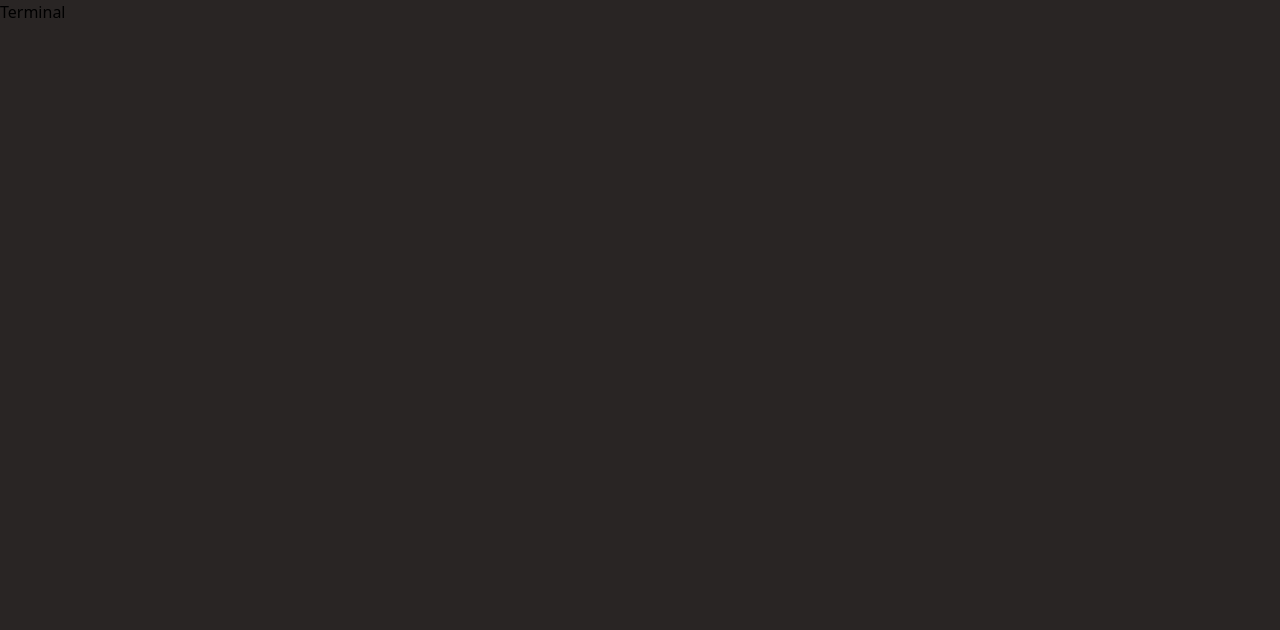
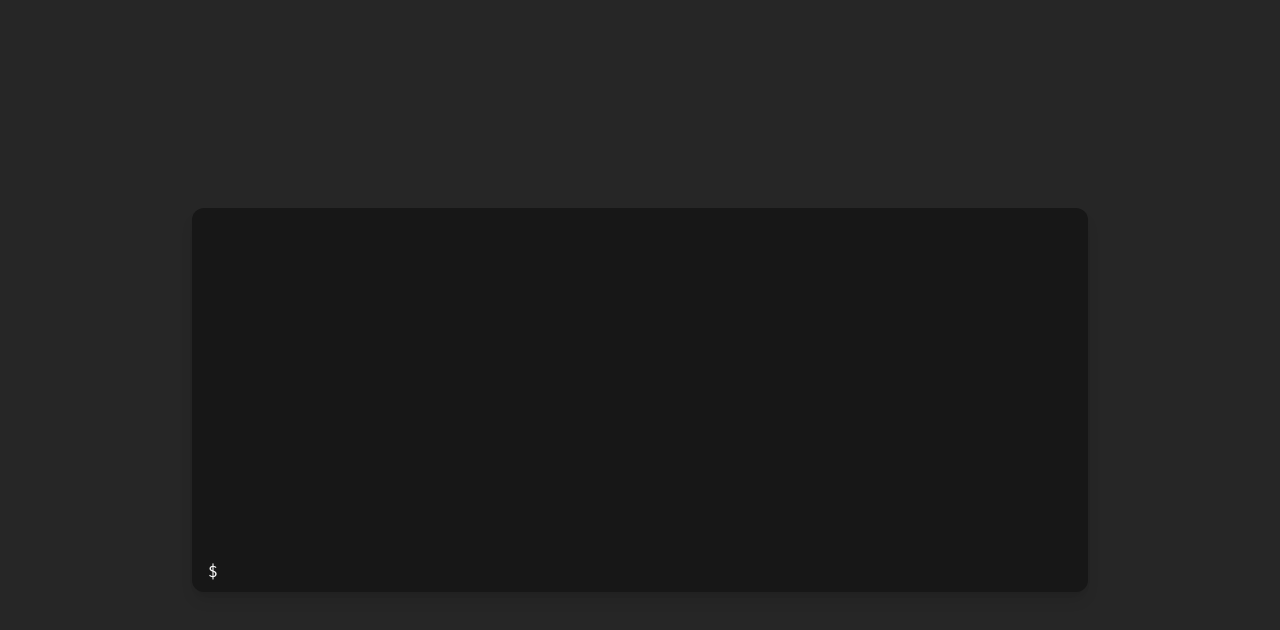
Before and after one commit to melkstam/personal-website, a Next.js app: page / in a window 1280 px wide. Shown: the top 630 px of the page. Built offline with nearby package versions, Linux system fonts and the light colour scheme.

Commit message:
feat: started on terminal

```diff
--- a/components/Terminal.tsx
+++ b/components/Terminal.tsx
@@ -1,7 +1,72 @@
-import React from 'react';
+/* eslint-disable jsx-a11y/no-autofocus */
+import React, { useRef } from 'react';
+import useTerminal from '../lib/useTerminal';
 
-const Terminal = () => (
-  <div>Terminal</div>
-);
+const Terminal = () => {
+  const inputRef = useRef<HTMLInputElement>(null);
+  const historyRef = useRef<HTMLDivElement>(null);
+
+  const {
+    history, execute, command, setCommand,
+  } = useTerminal(inputRef, historyRef);
+
+  const handleFormSubmit: React.FormEventHandler = (event) => {
+    event.preventDefault();
+
+    execute();
+  };
+
+  return (
+    <div className="bg-neutral-900 h-96 rounded-xl flex flex-col shadow-lg">
+
+      <div
+        ref={historyRef}
+        className="flex-grow overflow-y-scroll mt-2 pl-4"
+      >
+        {history.map((his) => (
+          <div key={his.id} className="pb-2 last:pb-0">
+            <p className="text-neutral-300 ">
+              $
+              {' '}
+              {his.command}
+            </p>
+            {his.result.split('\n').map((row) => <p className="text-neutral-100">{row}</p>)}
+          </div>
+        ))}
+      </div>
+
+      {/* eslint-disable-next-line jsx-a11y/no-noninteractive-element-interactions */}
+      <form
+        onSubmit={handleFormSubmit}
+        onClick={() => inputRef.current?.focus()}
+        onKeyUp={() => inputRef.current?.focus()}
+        className="flex w-full text-neutral-100 px-4 py-2"
+      >
+        <span className="pr-2">
+          $
+        </span>
+
+        <input
+          id="commandInput"
+          name="commandInput"
+          type="text"
+          value={command}
+          aria-label="command input"
+          className=" outline-none bg-transparent flex-grow"
+          ref={inputRef}
+          onChange={(event) => setCommand(event.target.value)}
+        />
+
+        <button
+          id="commandSubmit"
+          name="commandSubmit"
+          type="submit"
+          value="Submit"
+          aria-label="Submit"
+        />
+      </form>
+    </div>
+  );
+};
 
 export default Terminal;
--- /dev/null
+++ b/lib/useTerminal.ts
@@ -0,0 +1,71 @@
+import { nanoid } from 'nanoid';
+import React, { useState, useEffect } from 'react';
+
+function getResult(command: string): string {
+  switch (command) {
+    case 'help':
+      return `The avilable commands are:\n
+      help\n
+      about\n
+      links\n
+      portfolio`;
+
+    case '':
+    default:
+      return `Cannot find command \`${command}\`, please run \`help\` to get the available commands`;
+  }
+}
+
+interface CommandHistory {
+  id: string
+  command: string
+  result: string
+}
+
+function useTerminal(
+  inputRef: React.RefObject<HTMLElement>,
+  historyRef: React.RefObject<HTMLElement>,
+) {
+  const [history, setHistory] = useState<CommandHistory[]>([]);
+  const [command, setCommand] = useState<string>('');
+
+  useEffect(() => {
+    if (!historyRef.current) {
+      return;
+    }
+
+    // eslint-disable-next-line no-param-reassign
+    historyRef.current.scrollTop = historyRef.current.scrollHeight;
+  }, [history, historyRef]);
+
+  useEffect(() => {
+    if (!inputRef.current) {
+      return;
+    }
+
+    inputRef.current.focus();
+  }, [inputRef]);
+
+  const execute = () => {
+    const id = nanoid(8);
+
+    const result = getResult(command);
+    const newResult: CommandHistory = {
+      id,
+      command,
+      result,
+    };
+
+    setCommand('');
+    setHistory([...history, newResult]);
+  };
+
+  return {
+    history,
+    execute,
+    command,
+    setCommand,
+  };
+}
+
+export default useTerminal;
--- a/package.json
+++ b/package.json
@@ -9,6 +9,8 @@
     "lint": "next lint"
   },
   "dependencies": {
+    "@fontsource/fira-code": "4.5.9",
+    "nanoid": "3.3.4",
     "next": "12.1.6",
     "react": "18.1.0",
     "react-dom": "18.1.0"
--- a/pages/_app.tsx
+++ b/pages/_app.tsx
@@ -3,6 +3,8 @@ import React from 'react';
 import '../styles/globals.css';
 import type { AppProps } from 'next/app';
 
+import '@fontsource/fira-code';
+
 const MyApp = ({ Component, pageProps }: AppProps) => <Component {...pageProps} />;
 
 export default MyApp;
--- a/pages/_document.tsx
+++ b/pages/_document.tsx
@@ -6,7 +6,7 @@ import {
 const Document = () => (
   <Html>
     <Head />
-    <body className="min-h-screen min-w-full bg-stone-800">
+    <body className="min-h-screen min-w-full bg-neutral-800 font-mono">
       <Main />
       <NextScript />
     </body>
--- a/pages/index.tsx
+++ b/pages/index.tsx
@@ -3,7 +3,10 @@ import type { NextPage } from 'next';
 import Terminal from '../components/Terminal';
 
 const Home: NextPage = () => (
-  <Terminal />
+  <div className="container mx-auto max-w-4xl min-h-[100vh] flex flex-col justify-center">
+
+    <Terminal />
+  </div>
 );
 
 export default Home;
--- a/tailwind.config.js
+++ b/tailwind.config.js
@@ -1,10 +1,17 @@
+/* eslint-disable import/no-extraneous-dependencies */
+const defaultTheme = require('tailwindcss/defaultTheme');
+
 module.exports = {
   content: [
     './pages/**/*.tsx',
     './components/**/*.tsx',
   ],
   theme: {
-    extend: {},
+    extend: {
+      fontFamily: {
+        mono: ['Fira code', ...defaultTheme.fontFamily.mono],
+      },
+    },
   },
   plugins: [],
 };
```
Also changed, not shown: .eslintrc.js, 1 other file (tests, documents, lock files or other folders).
